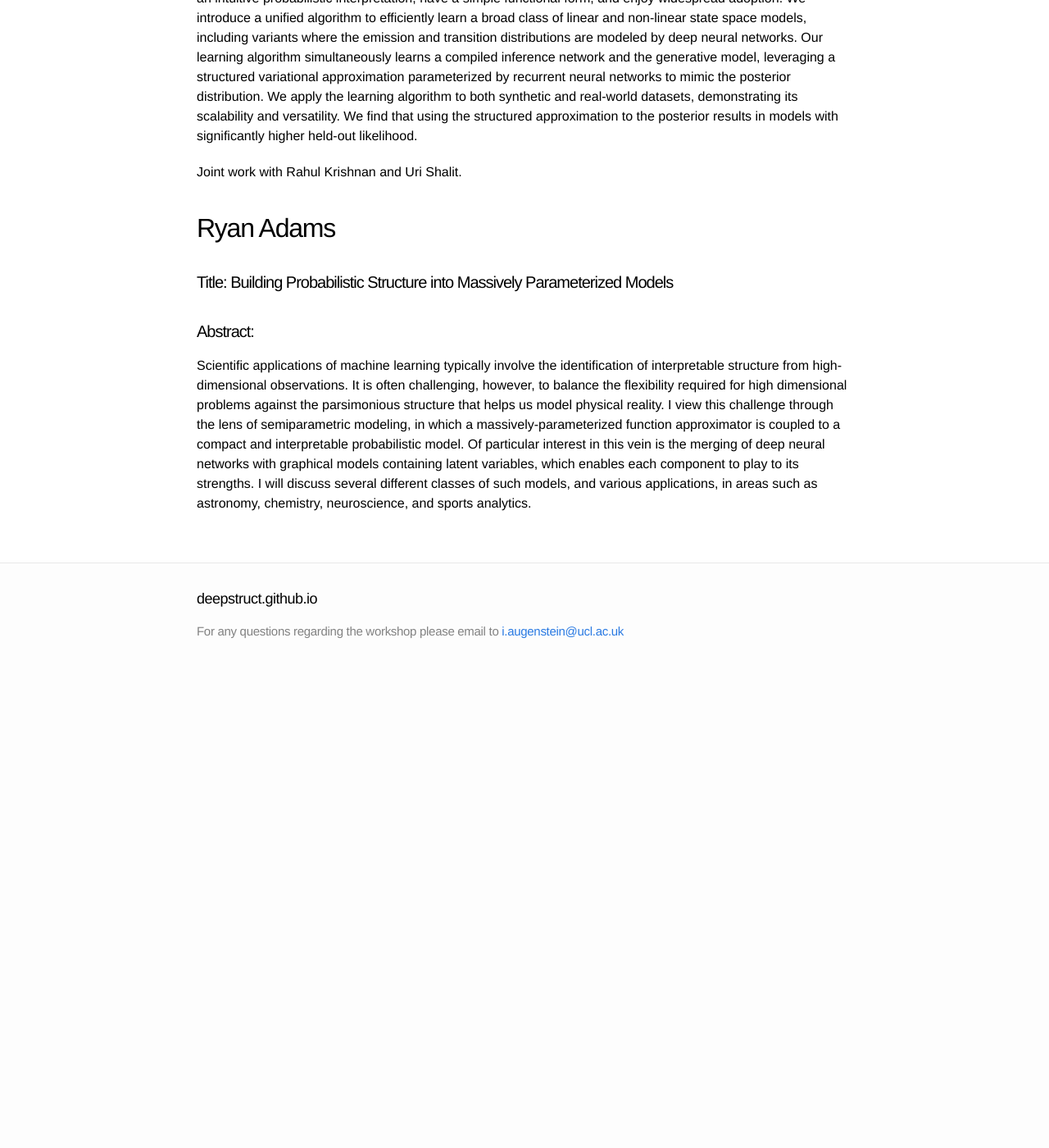
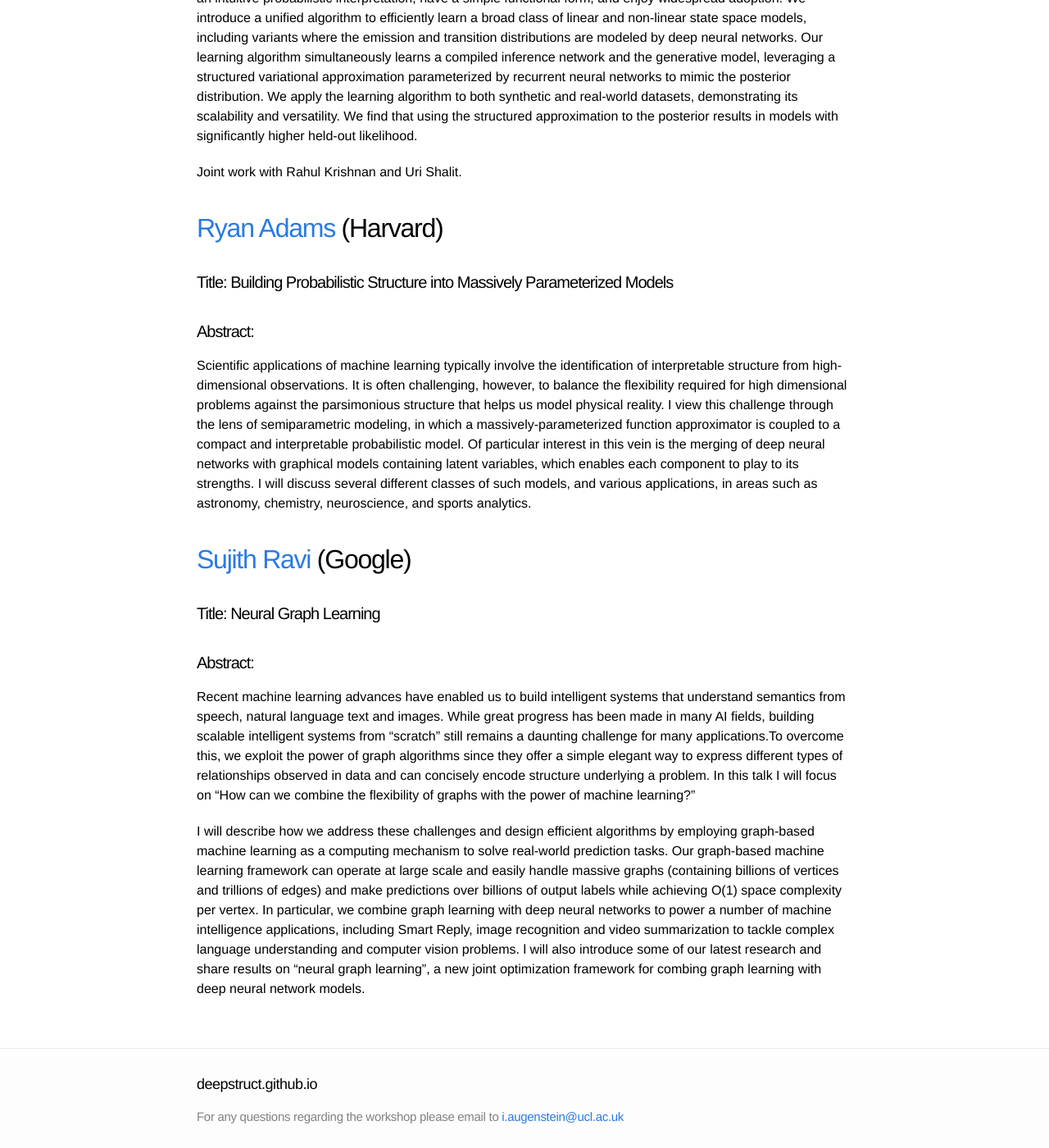
Before and after one commit to deepstruct/deepstruct.github.io, a Jekyll site: the page built from ICML17/6_speakers.md, in a window 1280 px wide and 1400 px high, scrolled down 460 px. Shown: the whole window at 82% size. Built offline with Jekyll 4.4.1, drawn with Linux system fonts in a browser that asks for light colours; before the commit the page ends 1302 px from its top, so only the background shows below that.

Commit message:
Update 6_speakers.md

```diff
--- a/ICML17/6_speakers.md
+++ b/ICML17/6_speakers.md
@@ -27,9 +27,18 @@ higher held-out likelihood.
 
 Joint work with Rahul Krishnan and Uri Shalit.
 
-## Ryan Adams
+## [Ryan Adams](http://people.seas.harvard.edu/~rpa/) (Harvard)
 
 #### Title: Building Probabilistic Structure into Massively Parameterized Models
 
 #### Abstract:
 Scientific applications of machine learning typically involve the identification of interpretable structure from high-dimensional observations.  It is often challenging, however, to balance the flexibility required for high dimensional problems against the parsimonious structure that helps us model physical reality.  I view this challenge through the lens of semiparametric modeling, in which a massively-parameterized function approximator is coupled to a compact and interpretable probabilistic model.  Of particular interest in this vein is the merging of deep neural networks with graphical models containing latent variables, which enables each component to play to its strengths.  I will discuss several different classes of such models, and various applications, in areas such as astronomy, chemistry, neuroscience, and sports analytics.
+
+## [Sujith Ravi](http://sravi.org/) (Google)
+
+#### Title: Neural Graph Learning
+
+#### Abstract:
+Recent machine learning advances have enabled us to build intelligent systems that understand semantics from speech, natural language text and images. While great progress has been made in many AI fields, building scalable intelligent systems from "scratch" still remains a daunting challenge for many applications.To overcome this, we exploit the power of graph algorithms since they offer a simple elegant way to express different types of relationships observed in data and can concisely encode structure underlying a problem. In this talk I will focus on “How can we combine the flexibility of graphs with the power of machine learning?”
+
+I will describe how we address these challenges and design efficient algorithms by employing graph-based machine learning as a computing mechanism to solve real-world prediction tasks. Our graph-based machine learning framework can operate at large scale and easily handle massive graphs (containing billions of vertices and trillions of edges) and make predictions over billions of output labels while achieving O(1) space complexity per vertex. In particular, we combine graph learning with deep neural networks to power a number of machine intelligence applications, including Smart Reply, image recognition and video summarization to tackle complex language understanding and computer vision problems. l will also introduce some of our latest research and share results on “neural graph learning”, a new joint optimization framework for combing graph learning with deep neural network models.
```
Also changed, not shown: other parts of ICML17/6_speakers.md (+1 -1 lines).
